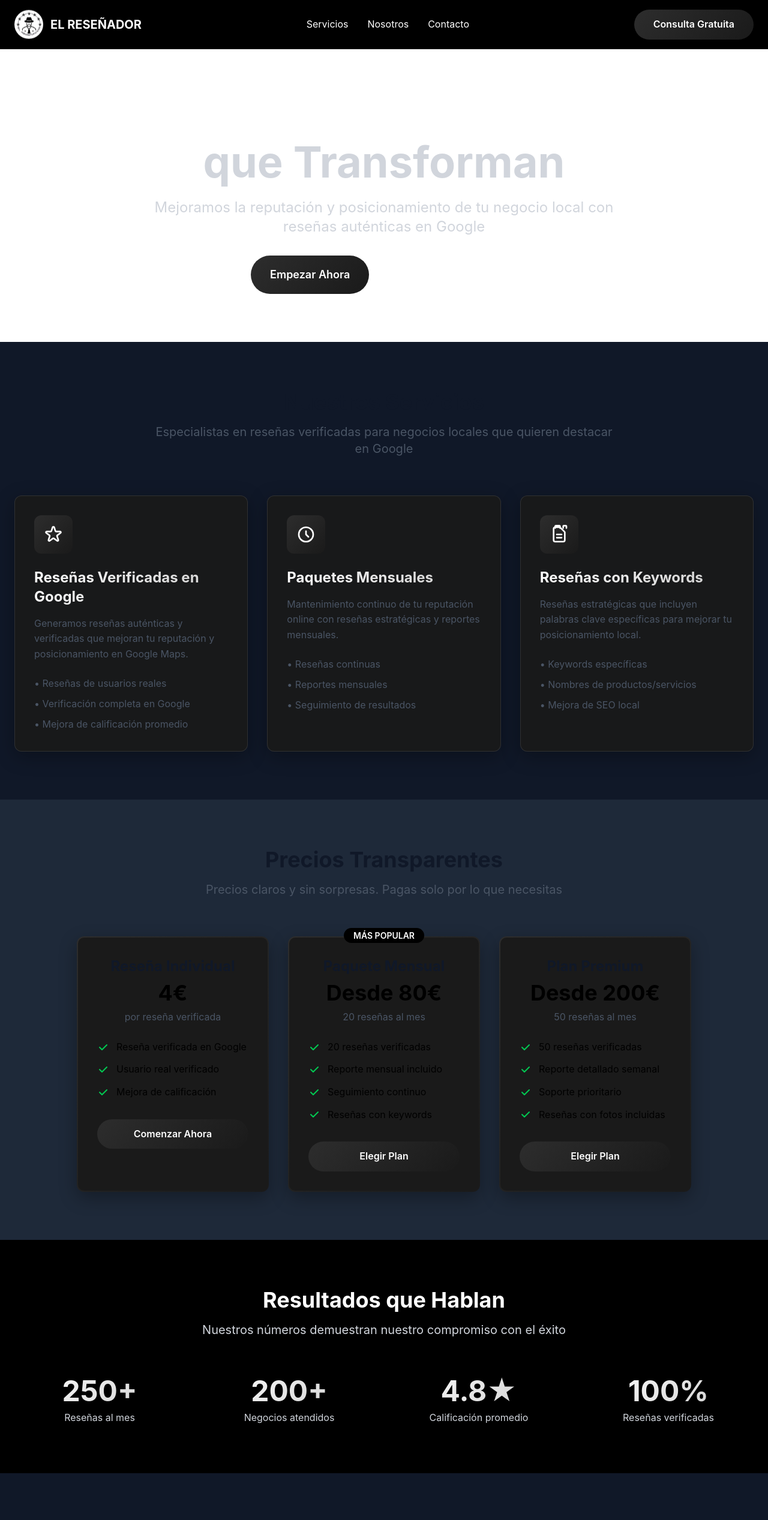
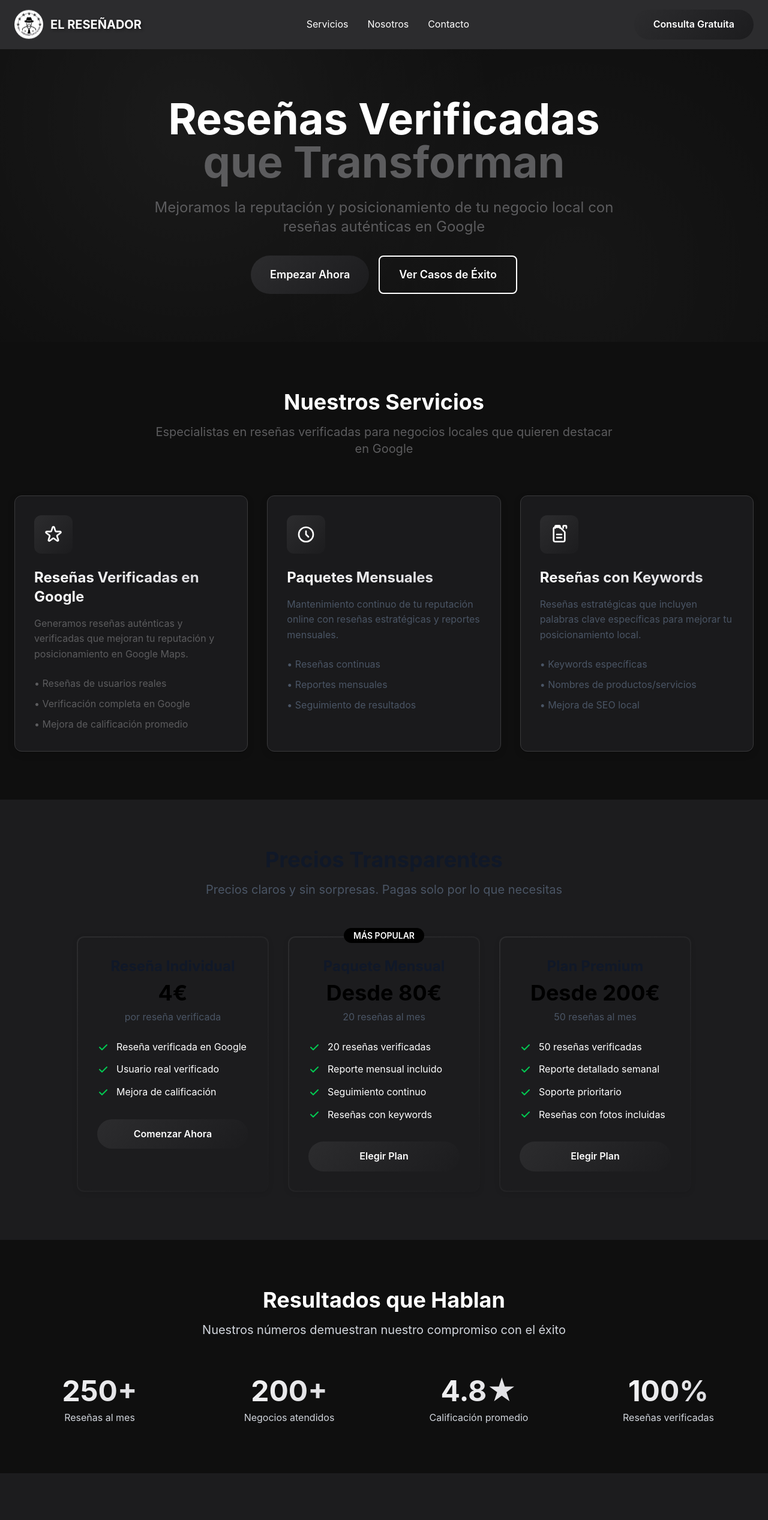
Before and after one commit to AXELRAYO990/ElRESENADOR, a React (Vite) app: page / in a window 1280 px wide. Shown: the top 2534 px of the page at 60% size. Built offline with nearby package versions, Linux system fonts and the light colour scheme.

Commit message:
Actualizada paleta de colores específica con #0F0F0F, #1C1C1E, #2C2C2E, etc.

```diff
--- a/src/App.css
+++ b/src/App.css
@@ -1,4 +1,4 @@
-/* Estilos elegantes para EL RESEÑADOR - Paleta Oscura */
+/* Estilos elegantes para EL RESEÑADOR - Paleta de Colores Específica */
 
 /* Smooth scrolling para navegación */
 html {
@@ -9,30 +9,32 @@ html {
 body {
   font-family: 'Inter', -apple-system, BlinkMacSystemFont, 'Segoe UI', Roboto, sans-serif;
   line-height: 1.6;
+  background-color: #0F0F0F;
+  color: #FFFFFF;
 }
 
-/* Gradientes elegantes oscuros */
+/* Gradientes elegantes con la paleta específica */
 .gradient-elegant {
-  background: linear-gradient(135deg, #0a0a0a 0%, #1a1a1a 25%, #000000 50%, #1f1f1f 75%, #0f0f0f 100%);
+  background: linear-gradient(135deg, #0F0F0F 0%, #1C1C1E 25%, #2C2C2E 50%, #1C1C1E 75%, #0F0F0F 100%);
 }
 
 .gradient-hero {
-  background: linear-gradient(135deg, #000000 0%, #1a1a1a 25%, #2d2d2d 50%, #1f1f1f 75%, #0a0a0a 100%);
+  background: linear-gradient(135deg, #0F0F0F 0%, #1C1C1E 25%, #2C2C2E 50%, #1C1C1E 75%, #0F0F0F 100%);
 }
 
 .gradient-card {
-  background: linear-gradient(135deg, #1a1a1a 0%, #2d2d2d 50%, #1f1f1f 100%);
+  background: linear-gradient(135deg, #1C1C1E 0%, #2C2C2E 50%, #1C1C1E 100%);
 }
 
 .gradient-button {
-  background: linear-gradient(135deg, #2d2d2d 0%, #1a1a1a 100%);
+  background: linear-gradient(135deg, #2C2C2E 0%, #1C1C1E 100%);
   transition: all 0.3s ease;
 }
 
 .gradient-button:hover {
-  background: linear-gradient(135deg, #1a1a1a 0%, #2d2d2d 100%);
+  background: linear-gradient(135deg, #4A4A4D 0%, #2C2C2E 100%);
   transform: translateY(-2px);
-  box-shadow: 0 8px 25px rgba(0, 0, 0, 0.4);
+  box-shadow: 0 4px 12px rgba(0, 0, 0, 0.25);
 }
 
 /* Efectos hover elegantes */
@@ -42,28 +44,29 @@ body {
 
 .hover-elegant:hover {
   transform: translateY(-8px) scale(1.02);
-  box-shadow: 0 20px 40px rgba(0, 0, 0, 0.3);
+  box-shadow: 0 6px 16px rgba(0, 0, 0, 0.25);
 }
 
-/* Cards con efectos glassmorphism oscuro */
+/* Cards con efectos glassmorphism usando la paleta específica */
 .glass-card {
-  background: rgba(26, 26, 26, 0.95);
+  background: rgba(28, 28, 30, 0.95);
   backdrop-filter: blur(10px);
-  border: 1px solid rgba(255, 255, 255, 0.1);
-  box-shadow: 0 8px 32px rgba(0, 0, 0, 0.3);
+  border: 1px solid #3A3A3C;
+  box-shadow: 0 4px 12px rgba(0, 0, 0, 0.15);
 }
 
 .glass-card:hover {
-  background: rgba(45, 45, 45, 0.98);
-  box-shadow: 0 12px 40px rgba(0, 0, 0, 0.4);
+  background: rgba(44, 44, 46, 0.98);
+  box-shadow: 0 6px 16px rgba(0, 0, 0, 0.25);
   transform: translateY(-4px);
+  border-color: #4A4A4D;
 }
 
-/* Botones elegantes oscuros */
+/* Botones elegantes con la paleta específica */
 .btn-elegant {
-  background: linear-gradient(135deg, #2d2d2d 0%, #1a1a1a 100%);
+  background: linear-gradient(135deg, #2C2C2E 0%, #1C1C1E 100%);
   border: none;
-  color: white;
+  color: #FFFFFF;
   padding: 12px 32px;
   border-radius: 50px;
   font-weight: 600;
@@ -89,12 +92,13 @@ body {
 
 .btn-elegant:hover {
   transform: translateY(-2px);
-  box-shadow: 0 8px 25px rgba(0, 0, 0, 0.5);
+  box-shadow: 0 4px 12px rgba(0, 0, 0, 0.25);
+  background: linear-gradient(135deg, #4A4A4D 0%, #2C2C2E 100%);
 }
 
-/* Efectos de texto */
+/* Efectos de texto con la paleta específica */
 .text-gradient {
-  background: linear-gradient(135deg, #ffffff 0%, #cccccc 100%);
+  background: linear-gradient(135deg, #FFFFFF 0%, #D1D1D6 100%);
   -webkit-background-clip: text;
   -webkit-text-fill-color: transparent;
   background-clip: text;
@@ -133,19 +137,19 @@ body {
   animation: float 3s ease-in-out infinite;
 }
 
-/* Efectos de sombra elegantes */
+/* Efectos de sombra elegantes con la paleta específica */
 .shadow-elegant {
-  box-shadow: 0 10px 30px rgba(0, 0, 0, 0.3);
+  box-shadow: 0 2px 8px rgba(0, 0, 0, 0.1);
 }
 
 .shadow-elegant:hover {
-  box-shadow: 0 20px 40px rgba(0, 0, 0, 0.4);
+  box-shadow: 0 4px 12px rgba(0, 0, 0, 0.15);
 }
 
-/* Efectos de borde */
+/* Efectos de borde con la paleta específica */
 .border-gradient {
   border: 2px solid;
-  border-image: linear-gradient(135deg, #2d2d2d, #1a1a1a) 1;
+  border-image: linear-gradient(135deg, #2C2C2E, #1C1C1E) 1;
 }
 
 /* Efectos de hover para navegación */
@@ -161,7 +165,7 @@ body {
   height: 2px;
   bottom: -4px;
   left: 0;
-  background: linear-gradient(135deg, #ffffff, #cccccc);
+  background: linear-gradient(135deg, #FFFFFF, #D1D1D6);
   transition: width 0.3s ease;
 }
 
@@ -169,25 +173,26 @@ body {
   width: 100%;
 }
 
-/* Efectos para estadísticas */
+/* Efectos para estadísticas con la paleta específica */
 .stats-elegant {
-  background: linear-gradient(135deg, #ffffff 0%, #cccccc 100%);
+  background: linear-gradient(135deg, #FFFFFF 0%, #D1D1D6 100%);
   -webkit-background-clip: text;
   -webkit-text-fill-color: transparent;
   background-clip: text;
   font-weight: 700;
 }
 
-/* Efectos para iconos */
+/* Efectos para iconos con la paleta específica */
 .icon-elegant {
-  background: linear-gradient(135deg, #2d2d2d 0%, #1a1a1a 100%);
+  background: linear-gradient(135deg, #2C2C2E 0%, #1C1C1E 100%);
   border-radius: 12px;
   transition: all 0.3s ease;
 }
 
 .icon-elegant:hover {
   transform: scale(1.1) rotate(5deg);
-  box-shadow: 0 8px 25px rgba(0, 0, 0, 0.4);
+  box-shadow: 0 4px 12px rgba(0, 0, 0, 0.25);
+  background: linear-gradient(135deg, #4A4A4D 0%, #2C2C2E 100%);
 }
 
 /* Responsive improvements */
@@ -203,17 +208,19 @@ body {
   scroll-behavior: smooth;
 }
 
-/* Efectos de hover para precios */
+/* Efectos de hover para precios con la paleta específica */
 .price-card-elegant {
   transition: all 0.4s cubic-bezier(0.4, 0, 0.2, 1);
   border: 2px solid transparent;
-  background: linear-gradient(#1a1a1a, #1a1a1a) padding-box,
-              linear-gradient(135deg, #2d2d2d, #1a1a1a) border-box;
+  background: linear-gradient(#1C1C1E, #1C1C1E) padding-box,
+              linear-gradient(135deg, #2C2C2E, #1C1C1E) border-box;
 }
 
 .price-card-elegant:hover {
   transform: translateY(-8px);
-  box-shadow: 0 20px 40px rgba(0, 0, 0, 0.4);
+  box-shadow: 0 6px 16px rgba(0, 0, 0, 0.25);
+  background: linear-gradient(#2C2C2E, #2C2C2E) padding-box,
+              linear-gradient(135deg, #4A4A4D, #2C2C2E) border-box;
 }
 
 /* Efectos de texto con sombra */
@@ -227,3 +234,65 @@ body {
     radial-gradient(circle at 25% 25%, rgba(255, 255, 255, 0.05) 0%, transparent 50%),
     radial-gradient(circle at 75% 75%, rgba(255, 255, 255, 0.03) 0%, transparent 50%);
 }
+
+/* Clases adicionales para la paleta específica */
+.bg-primary-dark {
+  background-color: #0F0F0F;
+}
+
+.bg-card-dark {
+  background-color: #1C1C1E;
+}
+
+.bg-nav-dark {
+  background-color: #2C2C2E;
+}
+
+.border-subtle {
+  border-color: #3A3A3C;
+}
+
+.hover-dark {
+  background-color: #4A4A4D;
+}
+
+.text-secondary {
+  color: #5C5C5E;
+}
+
+.text-placeholder {
+  color: #8E8E93;
+}
+
+.border-soft {
+  border-color: #D1D1D6;
+}
+
+.bg-light {
+  background-color: #E5E5EA;
+}
+
+.bg-card-light {
+  background-color: #F2F2F7;
+}
+
+.text-dark {
+  color: #000000;
+}
+
+/* Sombras específicas */
+.shadow-soft {
+  box-shadow: 0 2px 8px rgba(0, 0, 0, 0.1);
+}
+
+.shadow-medium {
+  box-shadow: 0 4px 12px rgba(0, 0, 0, 0.15);
+}
+
+.shadow-intense {
+  box-shadow: 0 6px 16px rgba(0, 0, 0, 0.25);
+}
+
+.shadow-glow {
+  box-shadow: 0 0 10px rgba(255, 255, 255, 0.05);
+}
--- a/src/App.tsx
+++ b/src/App.tsx
@@ -3,9 +3,9 @@ import './App.css'
 
 function App() {
   return (
-    <div className="min-h-screen bg-white">
+    <div className="min-h-screen bg-primary-dark">
       {/* Header/Navigation */}
-      <header className="bg-black text-white">
+      <header className="bg-nav-dark text-white">
         <nav className="container mx-auto px-6 py-4">
           <div className="flex items-center justify-between">
             <div className="flex items-center space-x-3 logo-container">
@@ -30,9 +30,9 @@ function App() {
           <div className="max-w-4xl mx-auto">
             <h1 className="text-5xl md:text-7xl font-bold mb-6">
               Reseñas Verificadas
-              <span className="block text-gray-300">que Transforman</span>
+              <span className="block text-secondary">que Transforman</span>
             </h1>
-            <p className="text-xl md:text-2xl text-gray-300 mb-8 max-w-3xl mx-auto">
+            <p className="text-xl md:text-2xl text-secondary mb-8 max-w-3xl mx-auto">
               Mejoramos la reputación y posicionamiento de tu negocio local con reseñas auténticas en Google
             </p>
             <div className="flex flex-col sm:flex-row gap-4 justify-center">
@@ -48,11 +48,11 @@ function App() {
       </section>
 
       {/* Servicios Section */}
-      <section id="servicios" className="py-20 bg-gray-900">
+      <section id="servicios" className="py-20 bg-primary-dark">
         <div className="container mx-auto px-6">
           <div className="text-center mb-16">
-            <h2 className="text-4xl font-bold text-gray-900 mb-4">Nuestros Servicios</h2>
-            <p className="text-xl text-gray-600 max-w-3xl mx-auto">
+            <h2 className="text-4xl font-bold text-white mb-4">Nuestros Servicios</h2>
+            <p className="text-xl text-secondary max-w-3xl mx-auto">
               Especialistas en reseñas verificadas para negocios locales que quieren destacar en Google
             </p>
           </div>
@@ -65,10 +65,10 @@ function App() {
                 </svg>
               </div>
               <h3 className="text-2xl font-bold text-gradient mb-4">Reseñas Verificadas en Google</h3>
-              <p className="text-gray-600 mb-6">
+              <p className="text-secondary mb-6">
                 Generamos reseñas auténticas y verificadas que mejoran tu reputación y posicionamiento en Google Maps.
               </p>
-              <ul className="text-gray-600 space-y-2">
+              <ul className="text-secondary space-y-2">
                 <li>• Reseñas de usuarios reales</li>
                 <li>• Verificación completa en Google</li>
                 <li>• Mejora de calificación promedio</li>
@@ -113,7 +113,7 @@ function App() {
       </section>
 
       {/* Precios Section */}
-      <section className="py-20 bg-gray-800">
+      <section className="py-20 bg-card-dark">
         <div className="container mx-auto px-6">
           <div className="text-center mb-16">
             <h2 className="text-4xl font-bold text-gray-900 mb-4">Precios Transparentes</h2>
@@ -235,7 +235,7 @@ function App() {
       </section>
 
       {/* Estadísticas Section */}
-      <section className="py-20 bg-black text-white">
+      <section className="py-20 bg-primary-dark text-white">
         <div className="container mx-auto px-6">
           <div className="text-center mb-16">
             <h2 className="text-4xl font-bold mb-4">Resultados que Hablan</h2>
@@ -264,7 +264,7 @@ function App() {
       </section>
 
       {/* Nosotros Section */}
-      <section id="nosotros" className="py-20 bg-gray-900">
+      <section id="nosotros" className="py-20 bg-card-dark">
         <div className="container mx-auto px-6">
           <div className="grid md:grid-cols-2 gap-12 items-center">
             <div>
@@ -309,7 +309,7 @@ function App() {
       </section>
 
       {/* CTA Section */}
-      <section className="py-20 bg-black text-white">
+      <section className="py-20 bg-primary-dark text-white">
         <div className="container mx-auto px-6 text-center">
           <h2 className="text-4xl font-bold mb-6">¿Listo para Mejorar tu Reputación?</h2>
           <p className="text-xl text-gray-300 mb-8 max-w-2xl mx-auto">
@@ -322,7 +322,7 @@ function App() {
       </section>
 
       {/* Footer */}
-      <footer id="contacto" className="bg-black text-white py-12">
+      <footer id="contacto" className="bg-nav-dark text-white py-12">
         <div className="container mx-auto px-6">
           <div className="grid md:grid-cols-4 gap-8">
             <div>
```
